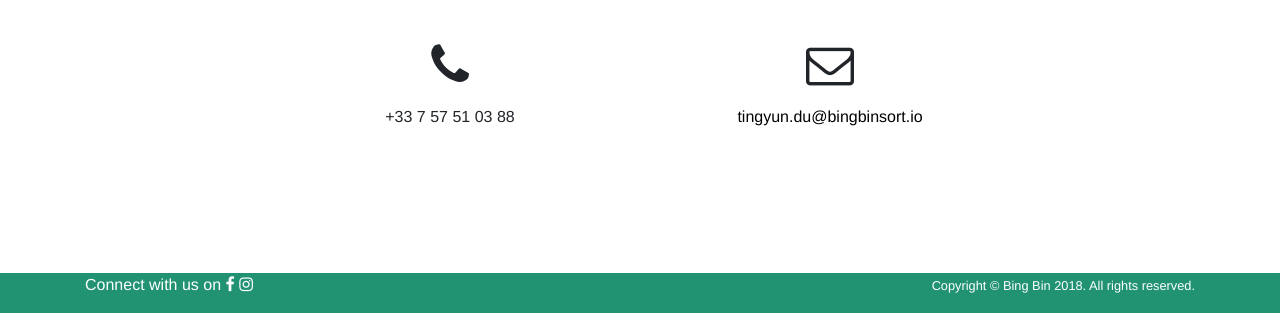
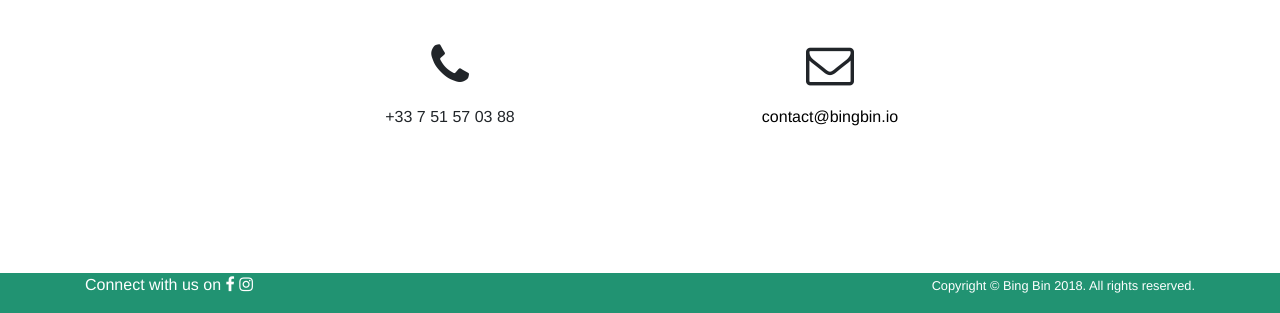
Before and after one commit to NathanKun/bing-bin-web, a PHP site: page /BingBinWeb/void/views/welcome/index2.php in a window 1280 px wide. Shown: the part 4364-4677 px from the top of the page. Run offline with PHP 8.4, Linux system fonts and the light colour scheme; some web fonts are replaced.

Commit message:
31012018

```diff
--- a/void/views/welcome/index2.php
+++ b/void/views/welcome/index2.php
@@ -301,12 +301,12 @@
         <div class="row">
           <div class="col-lg-4 ml-auto text-center">
             <i class="fa fa-phone fa-3x mb-3 sr-contact"></i>
-            <p>+33 7 57 51 03 88</p>
+            <p>+33 7 51 57 03 88</p>
           </div>
           <div class="col-lg-4 mr-auto text-center text-black">
             <i class="fa fa-envelope-o fa-3x mb-3 sr-contact"></i>
             <p>
-              <a class="contact" href="mailto:tingyun.du@bingbin.io">tingyun.du@bingbinsort.io</a>
+              <a class="contact" href="mailto:contact@bingbin.io">contact@bingbin.io</a>
             </p>
           </div>
         </div>
```
